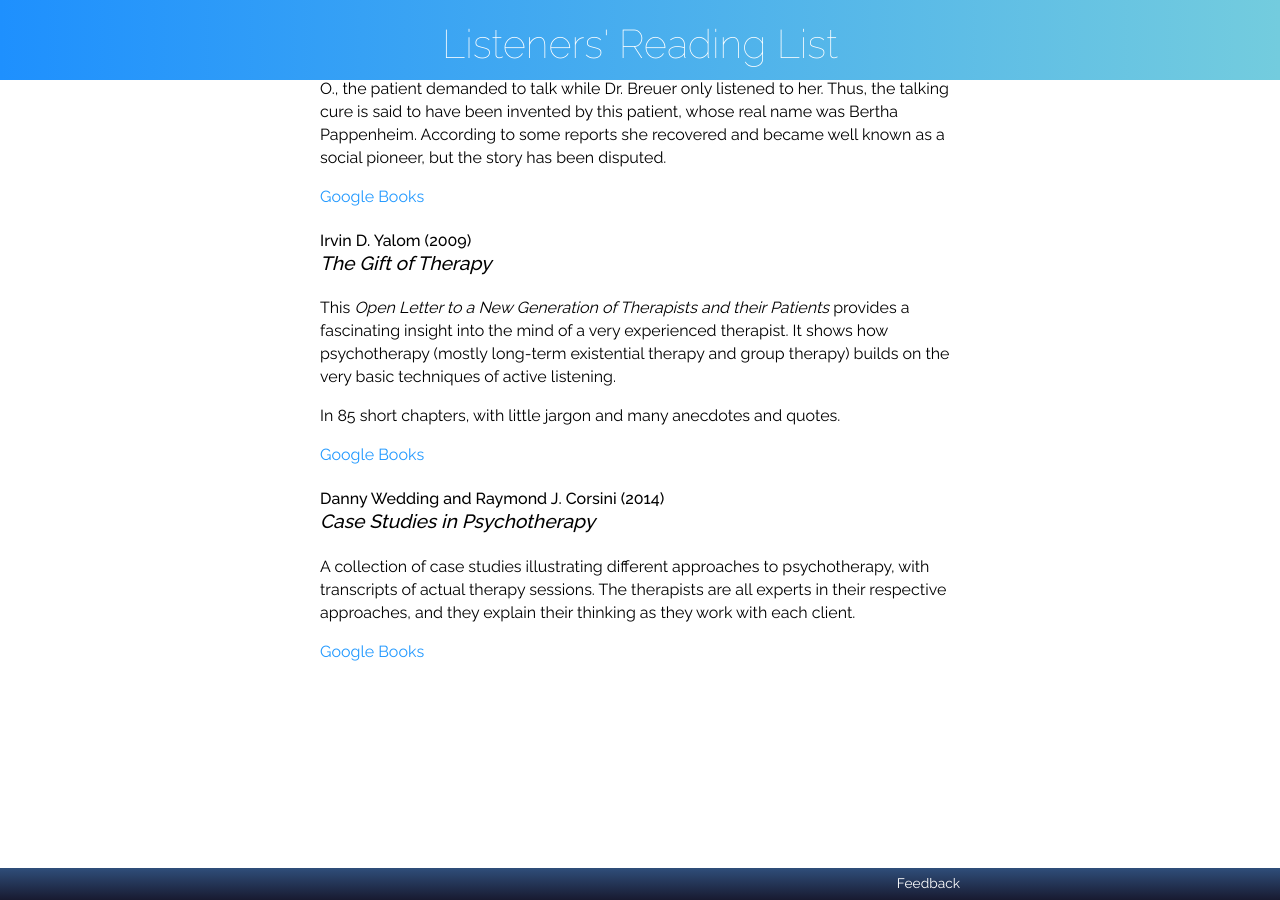
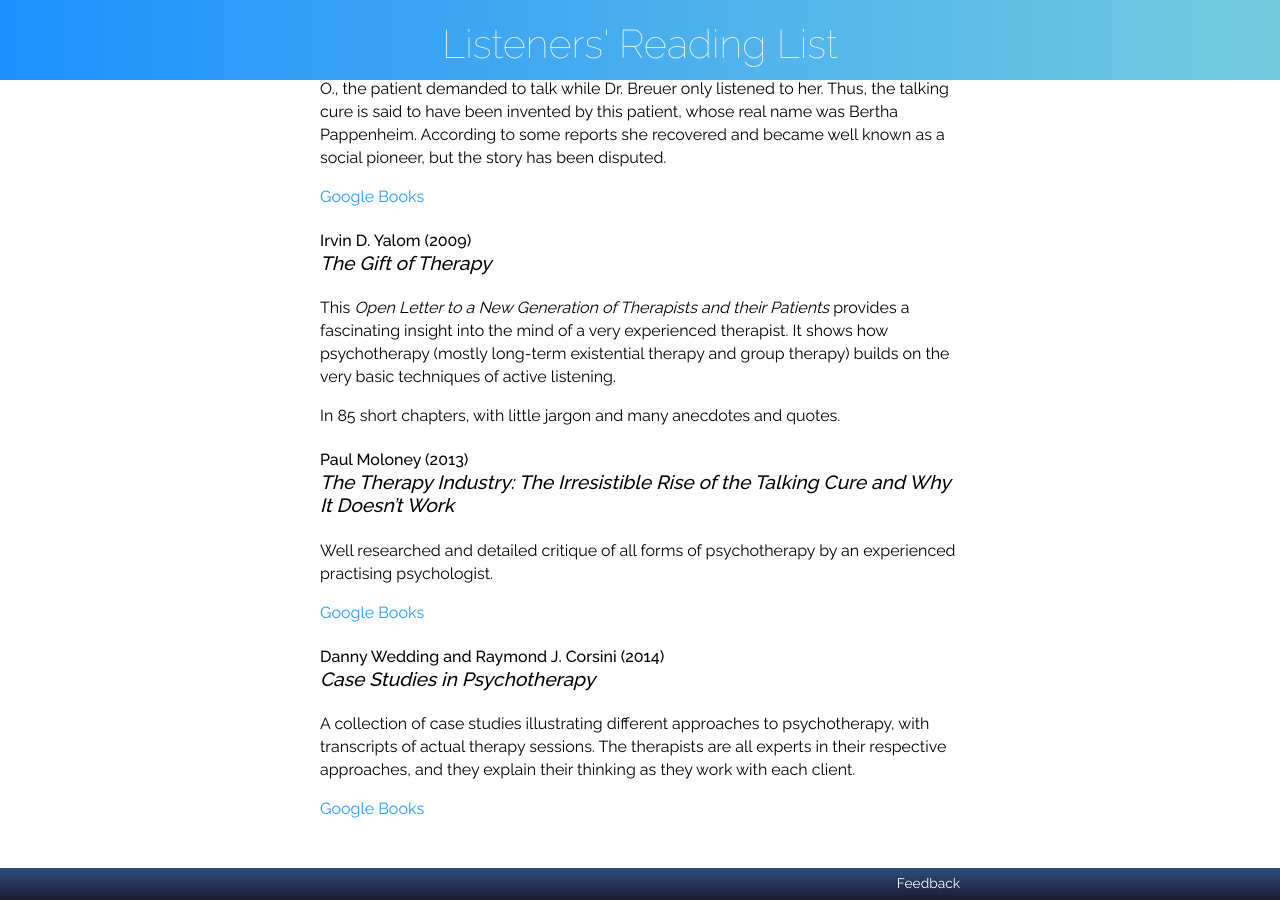
Before and after one commit to RarelyCharlie/rarelycharlie.github.io, a Jekyll site: the page built from books.md, in a window 1280 px wide and 900 px high, scrolled down 2260 px. Built offline with Jekyll 4.4.1, drawn with Linux system fonts in a browser that asks for light colours.

Commit message:
and another

```diff
--- a/books.md
+++ b/books.md
@@ -80,6 +80,10 @@ This _Open Letter to a New Generation of Therapists and their Patients_ provides
 
 In 85 short chapters, with little jargon and many anecdotes and quotes.
 
+#### Paul Moloney (2013) _The Therapy Industry: The Irresistible Rise of the Talking Cure and Why It Doesn’t Work_
+
+Well researched and detailed critique of all forms of psychotherapy by an experienced practising psychologist.
+
 [Google Books](https://books.google.com/books/about/The_Gift_of_Therapy.html?id=yEnodbQ-u3MC)
 
 #### Danny Wedding and Raymond J. Corsini (2014) _Case Studies in Psychotherapy_
```
